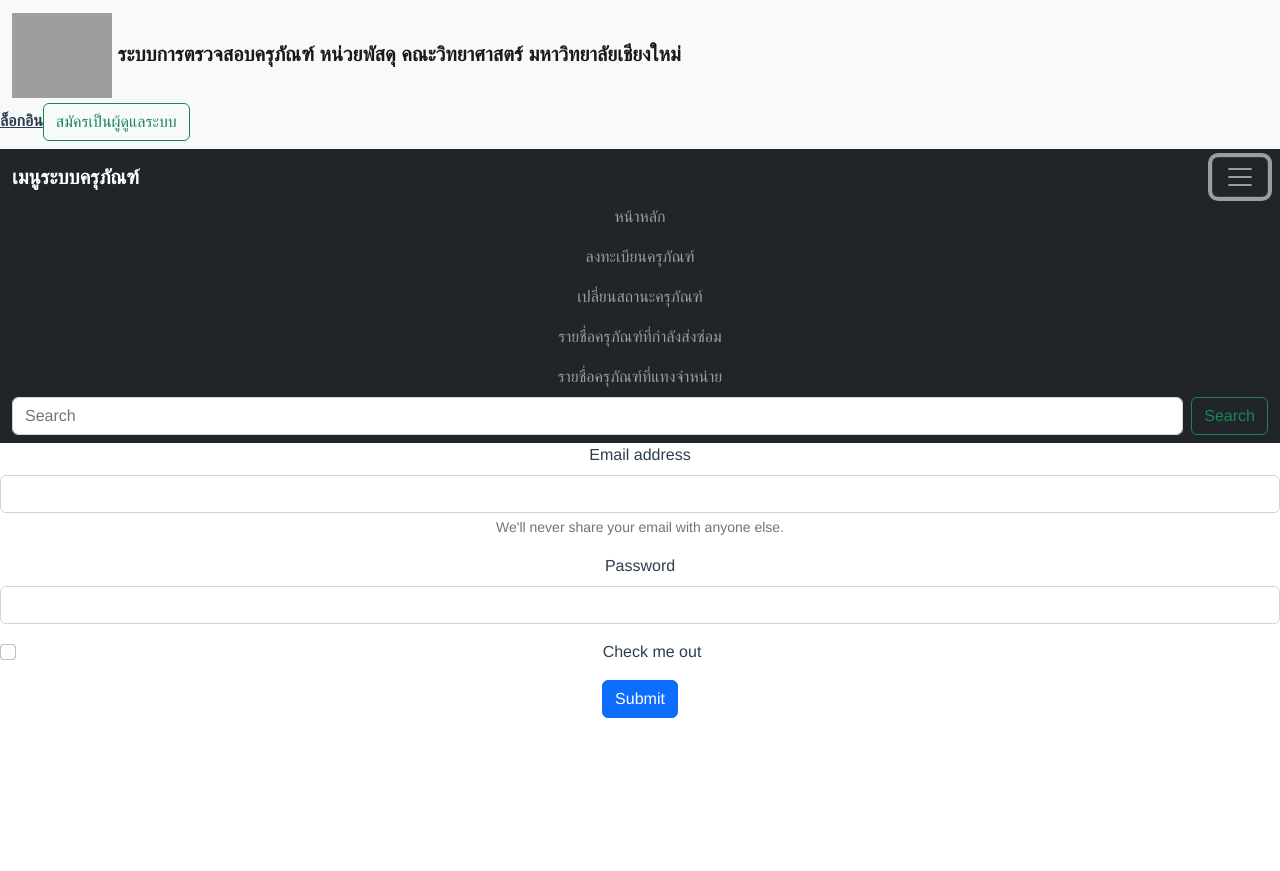
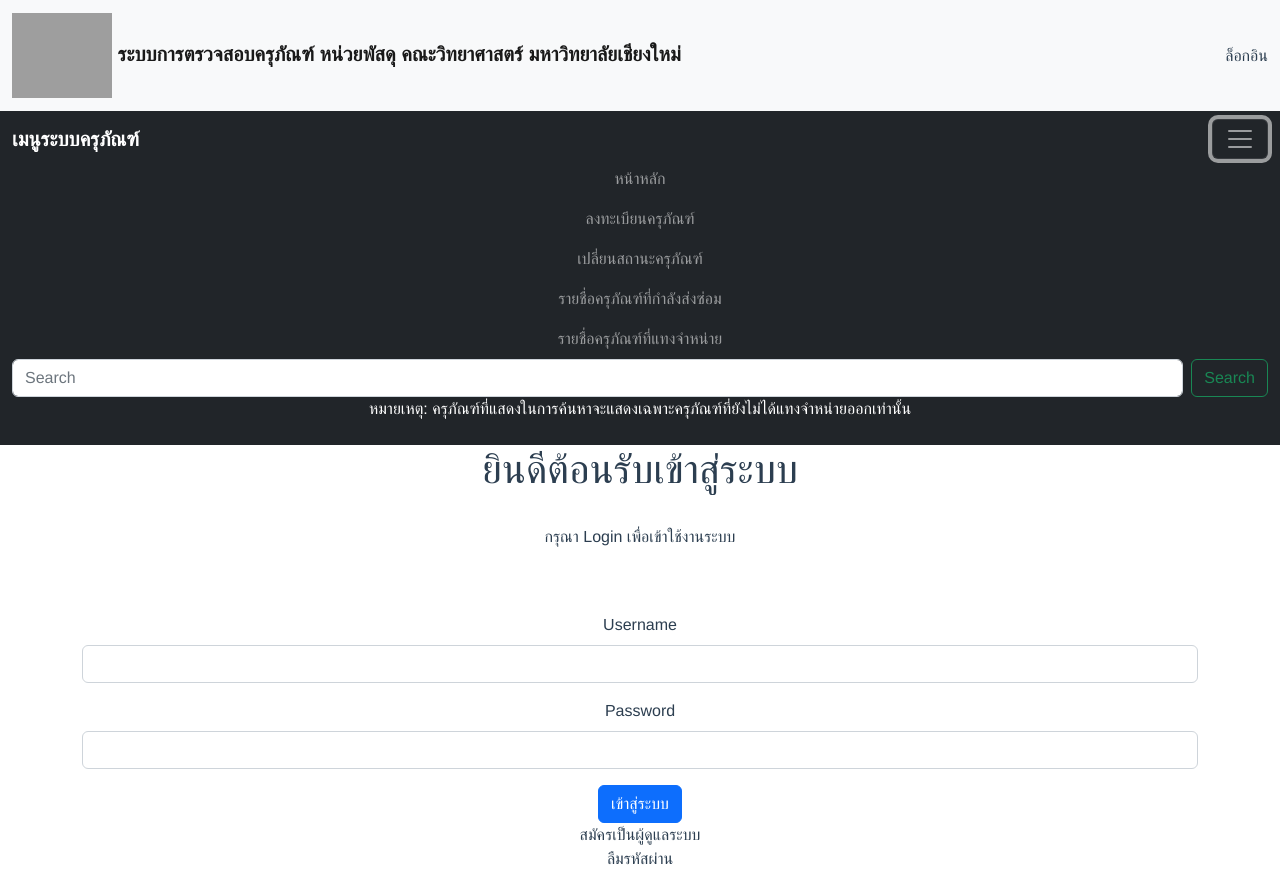
Before and after one commit to Boonsrp029/SeniorProject_Acer, a Vue app: page /#/login in a window 1280 px wide. Both pictures are taken after a click on the button "Toggle navigation". Before the commit the page ends 800 px from the top, so only its background shows below. Built offline with nearby package versions, Linux system fonts and the light colour scheme; grey boxes are pictures that could not be loaded.

Commit message:
Update Oct 12

```diff
--- a/public/index.html
+++ b/public/index.html
@@ -14,6 +14,7 @@
   <script src="https://cdn.jsdelivr.net/npm/bootstrap@5.2.1/dist/js/bootstrap.bundle.min.js"
     integrity="sha384-u1OknCvxWvY5kfmNBILK2hRnQC3Pr17a+RTT6rIHI7NnikvbZlHgTPOOmMi466C8"
     crossorigin="anonymous"></script>
+    <script src="https://cdn.userfront.com/core.js"></script>
 </head>
 
 <body>
--- a/src/App.vue
+++ b/src/App.vue
@@ -3,33 +3,22 @@
     <nav class="navbar bg-light">
       <div class="container-fluid">
         <a class="navbar-brand">
-          <img
-            src="https://upload.wikimedia.org/wikipedia/th/4/4e/SC_CMU_Logo.png"
-            alt="Logo"
-            width="100"
-            height="85"
-            class="d-inline-block align-text-center"
-          />
+          <img src="https://upload.wikimedia.org/wikipedia/th/4/4e/SC_CMU_Logo.png" alt="Logo" width="100" height="85"
+            class="d-inline-block align-text-center" />
           ระบบการตรวจสอบครุภัณฑ์ หน่วยพัสดุ คณะวิทยาศาสตร์ มหาวิทยาลัยเชียงใหม่
         </a>
+        <div>
+          <form class="form-inline my-2 my-lg-0">
+            <a class="nav-link" href="#/login">ล็อกอิน</a>
+          </form>
+        </div>
       </div>
-      <form class="form-inline my-2 my-lg-0">
-        <a href="#/login">ล็อกอิน</a>
-        <button class="btn btn-outline-success" href="#/register">สมัครเป็นผู้ดูแลระบบ</button>
-      </form>
     </nav>
     <nav class="navbar navbar-dark bg-dark">
       <div class="container-fluid">
         <a class="navbar-brand" href="#">เมนูระบบครุภัณฑ์</a>
-        <button
-          class="navbar-toggler"
-          type="button"
-          data-bs-toggle="collapse"
-          data-bs-target="#navbarSupportedContent"
-          aria-controls="navbarSupportedContent"
-          aria-expanded="false"
-          aria-label="Toggle navigation"
-        >
+        <button class="navbar-toggler" type="button" data-bs-toggle="collapse" data-bs-target="#navbarSupportedContent"
+          aria-controls="navbarSupportedContent" aria-expanded="false" aria-label="Toggle navigation">
           <span class="navbar-toggler-icon"></span>
         </button>
         <div class="collapse navbar-collapse" id="navbarSupportedContent">
@@ -38,10 +27,10 @@
               <a class="nav-link" href="#">หน้าหลัก</a>
             </li>
             <li class="nav-item">
-              <a class="nav-link" href="#">ลงทะเบียนครุภัณฑ์</a>
+              <a class="nav-link" href="#" @click="isAdmin">ลงทะเบียนครุภัณฑ์</a>
             </li>
             <li class="nav-item">
-              <a class="nav-link" href="#">เปลี่ยนสถานะครุภัณฑ์</a>
+              <a class="nav-link" href="#" @click="isAdmin">เปลี่ยนสถานะครุภัณฑ์</a>
             </li>
             <li class="nav-item">
               <a class="nav-link" href="#">รายชื่อครุภัณฑ์ที่กำลังส่งซ่อม</a>
@@ -51,22 +40,32 @@
             </li>
           </ul>
           <form class="d-flex" role="search">
-            <input
-              class="form-control me-2"
-              type="search"
-              placeholder="Search"
-              aria-label="Search"
-            />
+            <input class="form-control me-2" type="search" placeholder="Search" aria-label="Search" />
             <button class="btn btn-outline-success" type="submit">
               Search
             </button>
           </form>
+          <p>
+            หมายเหตุ:
+            ครุภัณฑ์ที่แสดงในการค้นหาจะแสดงเฉพาะครุภัณฑ์ที่ยังไม่ได้แทงจำหน่ายออกเท่านั้น
+          </p>
         </div>
       </div>
     </nav>
     <router-view />
   </div>
 </template>
+
+<script>
+export default {
+  methods: {
+    isAdmin(e) {
+      alert("สามารถทำได้เฉพาะผู้ดูแลระบบเท่านั้น")
+      e.preventDefault()
+    }
+  },
+};
+</script>
 
 <style lang="scss">
 #app {
@@ -88,6 +87,7 @@ nav {
       color: #42b983;
     }
   }
+
   p {
     color: white;
   }
--- /dev/null
+++ b/src/components/LoginForm.vue
@@ -0,0 +1,45 @@
+<template>
+  <div class="container">
+    <h1>ยินดีต้อนรับเข้าสู่ระบบ</h1>
+    <br />
+    <p>กรุณา Login เพื่อเข้าใช้งานระบบ</p>
+    <br />
+    <br />
+    <div class="row">
+      <div class="col-md-3"></div>
+      <div class="dol-md-6">
+        <form>
+          <div class="mb-3">
+            <label for="exampleInputUsername" class="form-label"
+              >Username</label
+            >
+            <input type="text" class="form-control" id="exampleInputUsername" />
+          </div>
+          <div class="mb-3">
+            <label for="exampleInputPassword" class="form-label"
+              >Password</label
+            >
+            <input
+              type="password"
+              class="form-control"
+              id="exampleInputPassword"
+            />
+          </div>
+          <button type="submit" class="btn btn-primary">เข้าสู่ระบบ</button>
+        </form>
+      </div>
+      <div class="dropdown-divider"></div>
+        <a class="dropdown-item" href="register">สมัครเป็นผู้ดูแลระบบ</a>
+        <a class="dropdown-item" href="forgot">ลืมรหัสผ่าน</a>
+    </div>
+  </div>
+</template>
+
+<script>
+export default {
+  name: "LoginForm",
+};
+</script>
+
+<style scoped>
+</style>
--- /dev/null
+++ b/src/components/SignupForm.vue
@@ -0,0 +1,28 @@
+<template>
+    <form>
+        <div class="mb-3">
+            <label for="exampleInputEmail1" class="form-label">Email address</label>
+            <input type="email" class="form-control" id="exampleInputEmail1" aria-describedby="emailHelp" />
+            <div id="emailHelp" class="form-text">
+                We'll never share your email with anyone else.
+            </div>
+        </div>
+        <div class="mb-3">
+            <label for="exampleInputPassword1" class="form-label">Password</label>
+            <input type="password" class="form-control" id="exampleInputPassword1" />
+        </div>
+        <div class="mb-3 form-check">
+            <input type="checkbox" class="form-check-input" id="exampleCheck1" />
+            <label class="form-check-label" for="exampleCheck1">Check me out</label>
+        </div>
+        <button type="submit" class="btn btn-primary">Submit</button>
+    </form>
+</template>
+
+<script>
+export default {};
+</script>
+
+<style scoped>
+
+</style>
--- a/src/router/index.js
+++ b/src/router/index.js
@@ -1,8 +1,14 @@
 import LoginPage from '@/views/LoginPage.vue'
-import SignUp from '@/views/SignUp.vue'
+import SignupPage from '@/views/SignupPage.vue'
+import MainPage from '@/views/MainPage.vue'
 import { createRouter, createWebHashHistory } from 'vue-router'
 
 const routes = [
+  {
+    path: '/',
+    name: 'mainpage',
+    component: MainPage
+  },
   {
     path: '/login',
     name: 'login',
@@ -11,7 +17,7 @@ const routes = [
   {
     path: '/register',
     name: 'register',
-    component: SignUp
+    component: SignupPage
   },
   // {
   //   path: '/about',
--- a/src/views/LoginPage.vue
+++ b/src/views/LoginPage.vue
@@ -1,33 +1,20 @@
 <template>
-  <form>
-  <div class="mb-3">
-    <label for="exampleInputEmail1" class="form-label">Email address</label>
-    <input type="email" class="form-control" id="exampleInputEmail1" aria-describedby="emailHelp">
-    <div id="emailHelp" class="form-text">We'll never share your email with anyone else.</div>
-  </div>
-  <div class="mb-3">
-    <label for="exampleInputPassword1" class="form-label">Password</label>
-    <input type="password" class="form-control" id="exampleInputPassword1">
-  </div>
-  <div class="mb-3 form-check">
-    <input type="checkbox" class="form-check-input" id="exampleCheck1">
-    <label class="form-check-label" for="exampleCheck1">Check me out</label>
-  </div>
-  <button type="submit" class="btn btn-primary">Submit</button>
-</form>
+  <LoginForm/>
+  <div class="col-md-3"></div>
 </template>
 
 <script>
+import LoginForm from '@/components/LoginForm.vue';
+
 export default {
-  name: "LoginPage",
-  data() {
-    return {
-      admin: {
-      },
-    };
-  },
-  methods: {
-  },
+    name: "LoginPage",
+    data() {
+        return {
+            admin: {},
+        };
+    },
+    methods: {},
+    components: { LoginForm }
 };
 </script>
 
--- /dev/null
+++ b/src/views/MainPage.vue
@@ -0,0 +1,16 @@
+<template>
+    <br>
+    <h1>ยินดีต้อนรับเข้าสู่ระบบการตรวจสอบครุภัณฑ์</h1>
+    <br>
+    <h2>หน่วยพัสดุ คณะวิทยาศาสตร์ มหาวิทยาลัยเชียงใหม่</h2>
+</template>
+
+<script>
+export default {
+    name: "MainPage"
+}
+</script>
+
+<style scoped>
+
+</style>
--- a/src/views/SignUp.vue
+++ /dev/null
@@ -1,15 +0,0 @@
-<template>
-    <div>
-
-    </div>
-</template>
-
-<script>
-export default {
-    name: "SignUp"
-}
-</script>
-
-<style>
-
-</style>
--- /dev/null
+++ b/src/views/SignupPage.vue
@@ -0,0 +1,20 @@
+<template>
+    <div>
+        <SignupForm/>
+    </div>
+</template>
+
+<script>
+import SignupForm from '@/components/SignupForm.vue';
+
+export default {
+    name: "SignUp",
+    components: {
+        SignupForm
+    }
+};
+</script>
+
+<style>
+
+</style>
```
